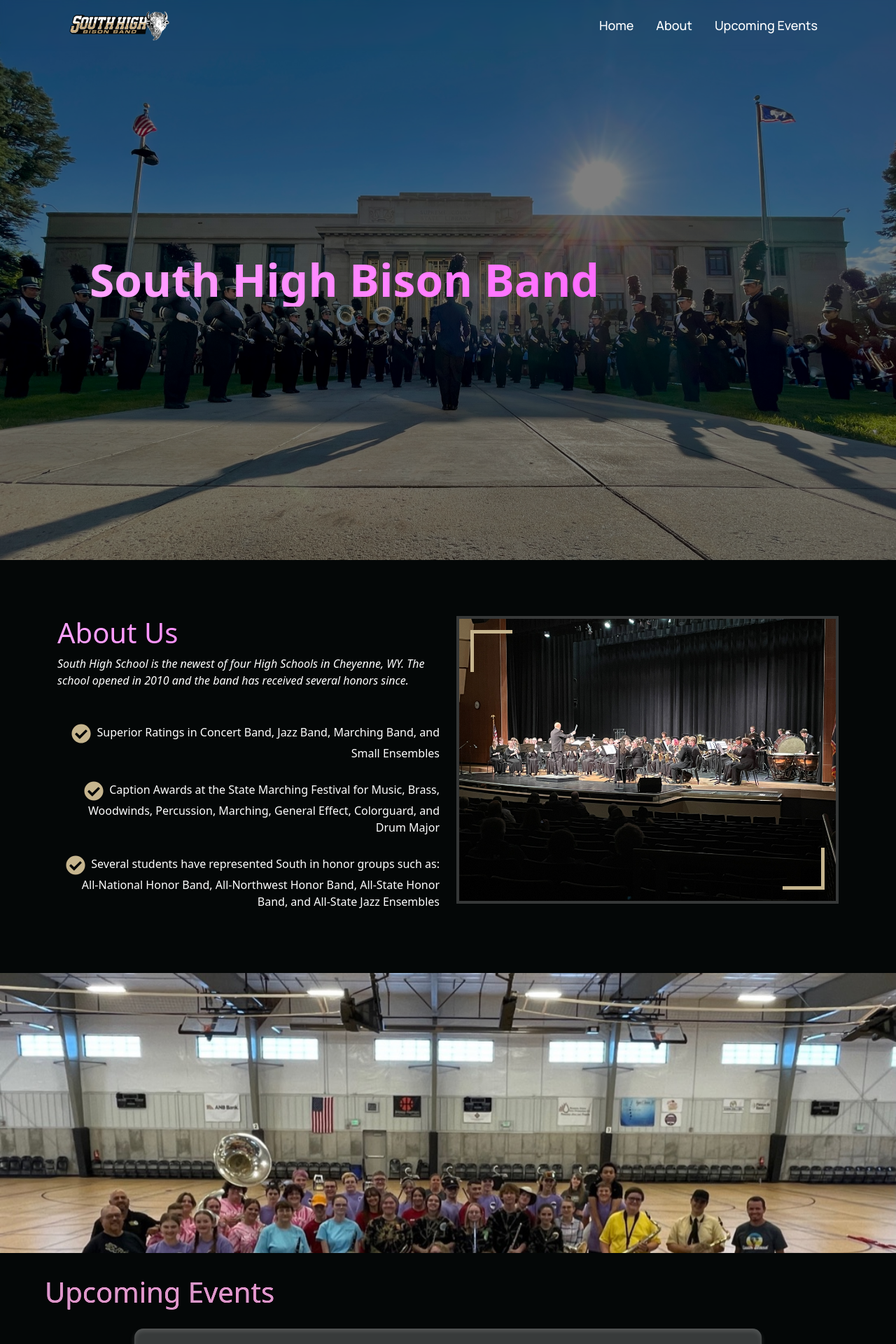
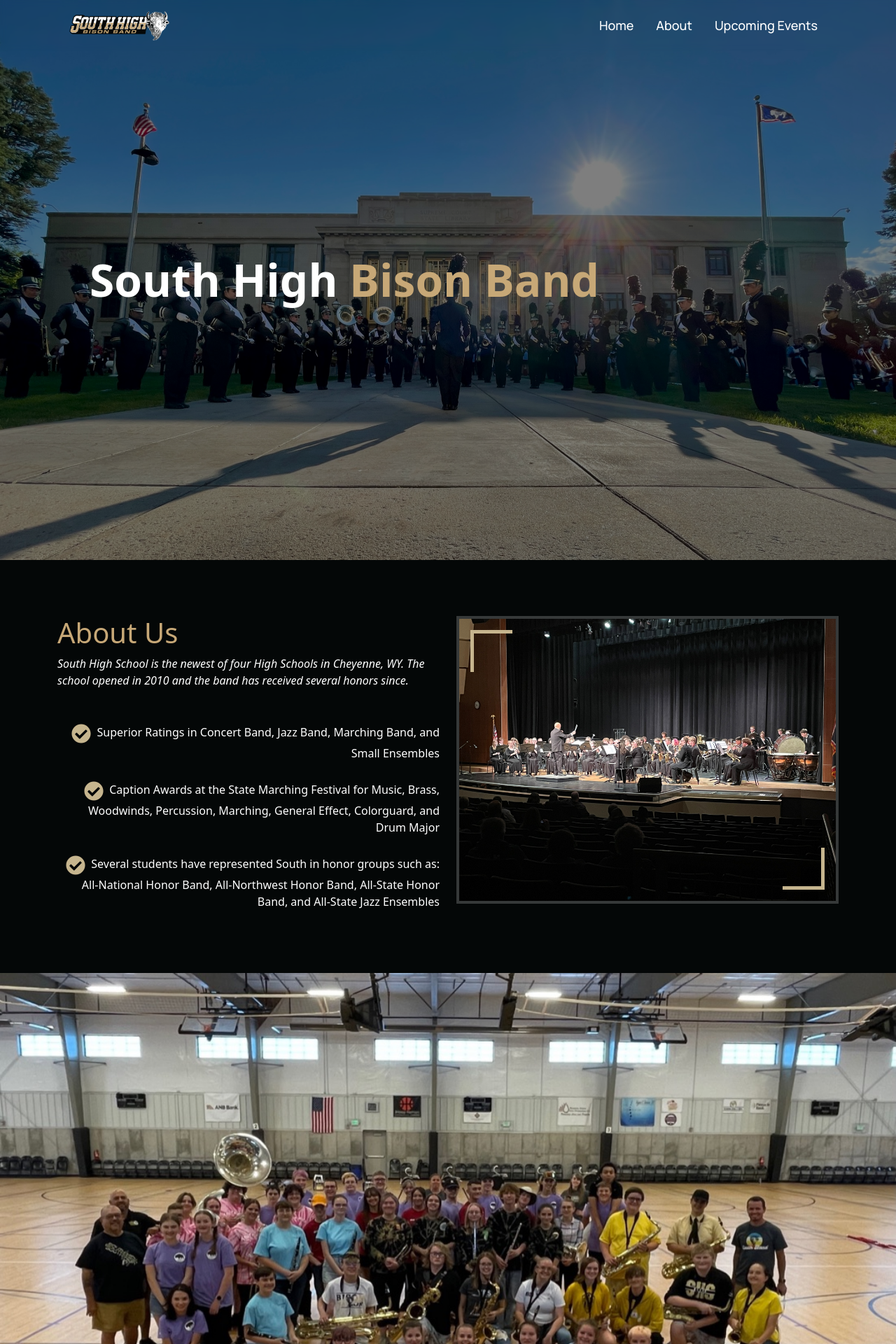
Before and after one commit to btschu/bison-band, a React (Create React App) app: page / in a window 1280 px wide. Shown: the top 1920 px of the page at 70% size. Built offline with nearby package versions, Linux system fonts and the light colour scheme.

Commit message:
fixed background attachment on mobile

```diff
--- a/src/components/about/About.jsx
+++ b/src/components/about/About.jsx
@@ -19,7 +19,7 @@
             </div>
           </div>
           <div class="col-lg-6 pt-4 pt-lg-0 order-2 order-lg-1 content">
-            <h1 className="gradient-text">About Us</h1>
+            <h1 className="">About Us</h1>
             <p class="fst-italic">
               South High School is the newest of four High Schools in Cheyenne,
               WY. The school opened in 2010 and the band has received several
--- a/src/components/about/about.css
+++ b/src/components/about/about.css
@@ -57,6 +57,10 @@
     bottom: 10px;
   }
 
+  .about .content h1 {
+    color: var(--color-subtext);
+  }
+
   .about .content p {
     color: var(--color-text);
   }
--- a/src/components/hero/Hero.jsx
+++ b/src/components/hero/Hero.jsx
@@ -5,7 +5,7 @@
 const Hero = () => {
   return (
     <div className="d-flex align-items-center" id="hero">
-      <h1 className="gradient-text">South High Bison Band</h1>
+      <h1 className="">South High <span>Bison Band</span></h1>
     </div>
   );
 };
--- a/src/components/hero/hero.css
+++ b/src/components/hero/hero.css
@@ -24,7 +24,11 @@
     font-size: 4rem;
     font-weight: 700;
     z-index: 1;
+    color: var(--color-text);
+  }
 
+  #hero h1 span {
+    color: var(--color-subtext);
   }
 
   @media (max-width: 1000px) {
--- a/src/components/upcoming-events/UpcomingEvents.jsx
+++ b/src/components/upcoming-events/UpcomingEvents.jsx
@@ -72,7 +72,7 @@
       <div className="parallax">
         {/* <h1>Test</h1> */}
       </div>
-      <h1 className="gradient-text">Upcoming Events</h1>
+      <h1 className="">Upcoming Events</h1>
       <div id="upcoming-events" className="card-container">
         {upcomingDates.map((event) => (
           <Event event={event} key={event.id * 500} />
--- a/src/components/upcoming-events/upcoming-events.css
+++ b/src/components/upcoming-events/upcoming-events.css
@@ -3,7 +3,7 @@
 }
 
 .upcoming-events-container .parallax {
-  height: 50vh;
+  height: 70vh;
   overflow: hidden;
   position: relative;
   width: 100%;
@@ -41,5 +41,6 @@
 @media screen and (max-width: 768px) {
   .upcoming-events-container .parallax {
     background-attachment: initial;
+    height: 100vh;
   }
 }
--- a/src/index.css
+++ b/src/index.css
@@ -28,6 +28,7 @@
 body {
   margin: 0;
   min-height: 100vh;
+  width: 100vw;
   background: var(--color-bg-light);
 }
 
```
Also changed, not shown: 11 other files (tests, documents, lock files or other folders).
